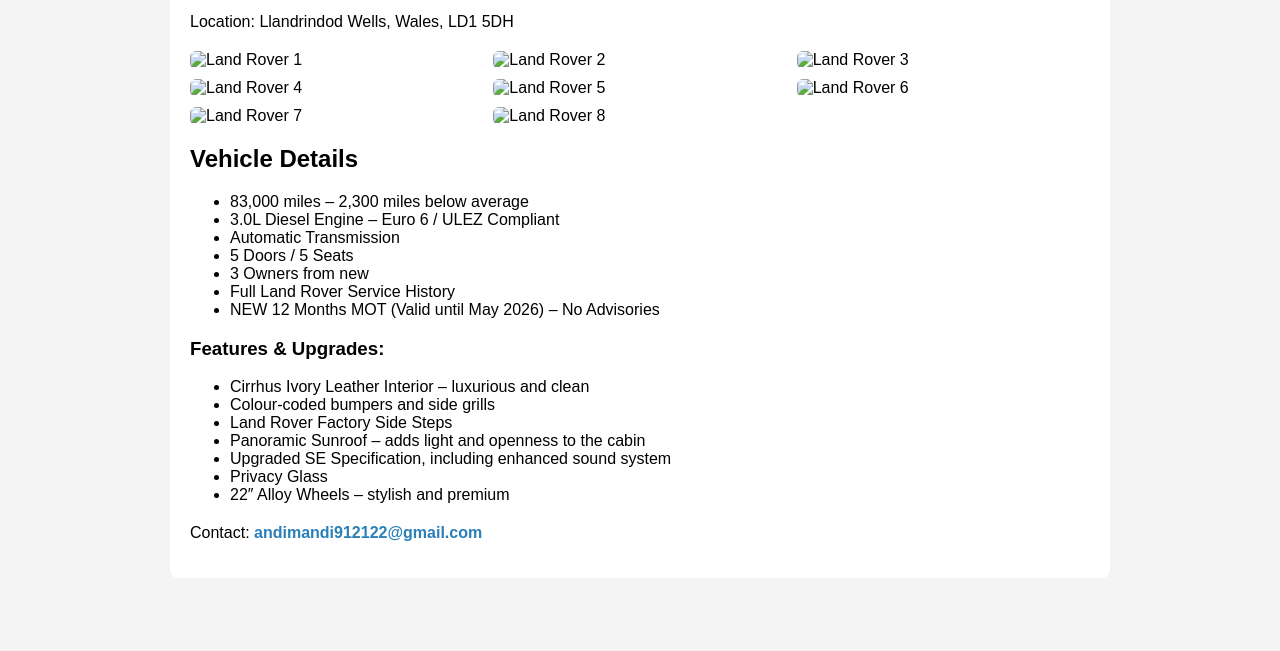
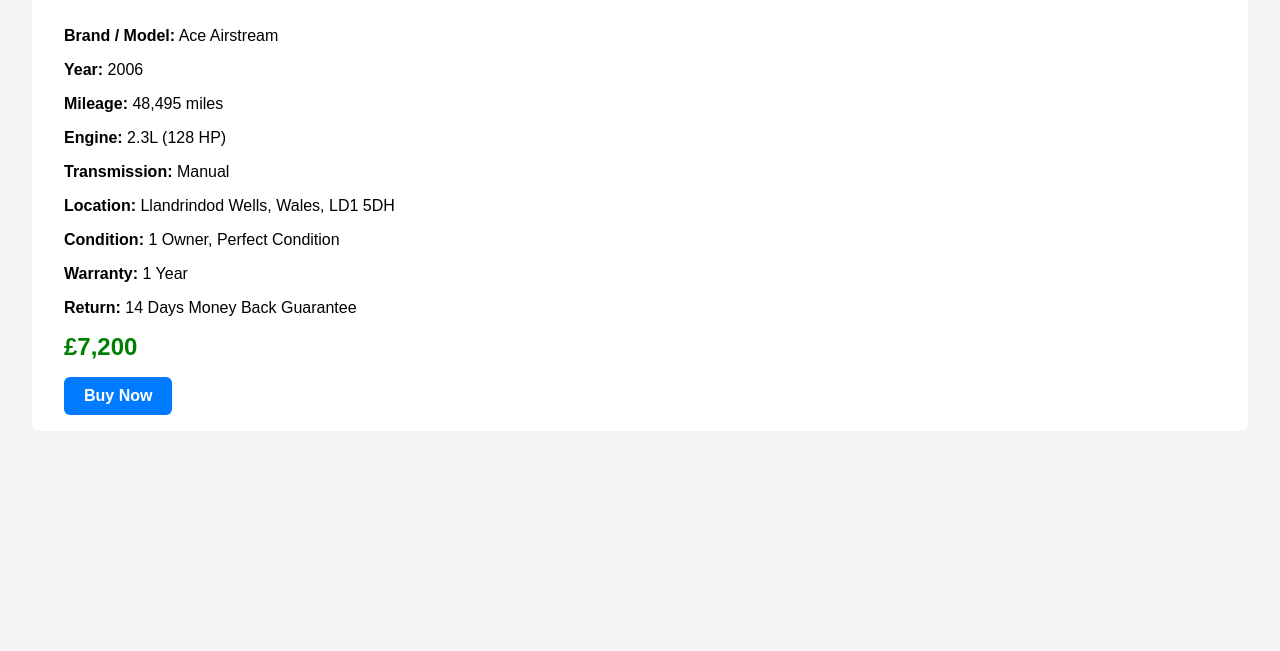
Before and after one commit to Andi1Mandi/ace-airstream-sale, a plain HTML site: page index.html in a window 1280 px wide. Shown: the part 149-800 px from the top of the page. Drawn offline with Linux system fonts and the light colour scheme.

Commit message:
Add files via upload

```diff
--- a/index.html
+++ b/index.html
@@ -1,63 +1,48 @@
-
 <!DOCTYPE html>
 <html lang="en">
 <head>
-    <meta charset="UTF-8">
-    <meta name="viewport" content="width=device-width, initial-scale=1.0">
-    <title>Land Rover Range Rover 2015 For Sale</title>
+  <meta charset="UTF-8" />
+  <meta name="viewport" content="width=device-width, initial-scale=1.0"/>
+  <title>Ace Airstream For Sale</title>
   <style>
-        body { font-family: Arial, sans-serif; background: #f4f4f4; padding: 20px; }
-        .container { max-width: 900px; margin: auto; background: #fff; padding: 20px; border-radius: 8px; }
-        h1 { color: #2c3e50; }
-        .price { color: #27ae60; font-size: 1.5em; margin-top: -10px; }
-        .gallery { display: grid; grid-template-columns: repeat(auto-fit, minmax(250px, 1fr)); gap: 10px; margin-top: 20px; }
-        .gallery img { width: 100%; height: auto; border-radius: 6px; }
-        .details, .contact { margin-top: 20px; }
-        .contact a { color: #2980b9; text-decoration: none; font-weight: bold; }
+    body { font-family: Arial, sans-serif; margin: 0; background: #f4f4f4; }
+    header { background-color: #333; color: white; padding: 1rem; text-align: center; }
+    .container { padding: 1rem 2rem; }
+    .images { display: flex; flex-wrap: wrap; gap: 10px; justify-content: center; }
+    .images img { max-width: 300px; width: 100%; border-radius: 8px; }
+    .details { background: white; padding: 1rem 2rem; margin-top: 1rem; border-radius: 8px; }
+    .price { font-size: 1.5rem; color: green; font-weight: bold; margin: 1rem 0; }
+    .buy-button {
+      display: inline-block;
+      background-color: #007BFF;
+      color: white;
+      padding: 10px 20px;
+      text-decoration: none;
+      border-radius: 6px;
+      font-weight: bold;
+    }
   </style>
 </head>
 <body>
+  <header>
+    <h1>Ace Airstream 2006 - For Sale</h1>
+  </header>
   <div class="container">
-        <h1>Land Rover Range Rover 2015 – Like New</h1>
-        <div class="price">£5,200</div>
-        <p>Location: Llandrindod Wells, Wales, LD1 5DH</p>
+    <div class="images">
 
-        <div class="gallery">
-            <img src="1.jpg" alt="Land Rover 1">
-            <img src="2.jpg" alt="Land Rover 2">
-            <img src="3.jpg" alt="Land Rover 3">
-            <img src="4.jpg" alt="Land Rover 4">
-            <img src="5.jpg" alt="Land Rover 5">
-            <img src="6.jpg" alt="Land Rover 6">
-            <img src="7.jpg" alt="Land Rover 7">
-            <img src="8.jpg" alt="Land Rover 8">
     </div>
-
     <div class="details">
-            <h2>Vehicle Details</h2>
-            <ul>
-                <li>83,000 miles – 2,300 miles below average</li>
-                <li>3.0L Diesel Engine – Euro 6 / ULEZ Compliant</li>
-                <li>Automatic Transmission</li>
-                <li>5 Doors / 5 Seats</li>
-                <li>3 Owners from new</li>
-                <li>Full Land Rover Service History</li>
-                <li>NEW 12 Months MOT (Valid until May 2026) – No Advisories</li>
-            </ul>
-            <h3>Features & Upgrades:</h3>
-            <ul>
-                <li>Cirrhus Ivory Leather Interior – luxurious and clean</li>
-                <li>Colour-coded bumpers and side grills</li>
-                <li>Land Rover Factory Side Steps</li>
-                <li>Panoramic Sunroof – adds light and openness to the cabin</li>
-                <li>Upgraded SE Specification, including enhanced sound system</li>
-                <li>Privacy Glass</li>
-                <li>22″ Alloy Wheels – stylish and premium</li>
-            </ul>
-        </div>
-
-        <div class="contact">
-            <p>Contact: <a href="mailto:andimandi912122@gmail.com">andimandi912122@gmail.com</a></p>
+      <p><strong>Brand / Model:</strong> Ace Airstream</p>
+      <p><strong>Year:</strong> 2006</p>
+      <p><strong>Mileage:</strong> 48,495 miles</p>
+      <p><strong>Engine:</strong> 2.3L (128 HP)</p>
+      <p><strong>Transmission:</strong> Manual</p>
+      <p><strong>Location:</strong> Llandrindod Wells, Wales, LD1 5DH</p>
+      <p><strong>Condition:</strong> 1 Owner, Perfect Condition</p>
+      <p><strong>Warranty:</strong> 1 Year</p>
+      <p><strong>Return:</strong> 14 Days Money Back Guarantee</p>
+      <p class="price">£7,200</p>
+      <a class="buy-button" href="mailto:andimandi912122@gmail.com?subject=Ace%20Airstream%20Sale%20Enquiry">Buy Now</a>
     </div>
   </div>
 </body>
```
Lines whose indentation alone changed are shown as unchanged.
